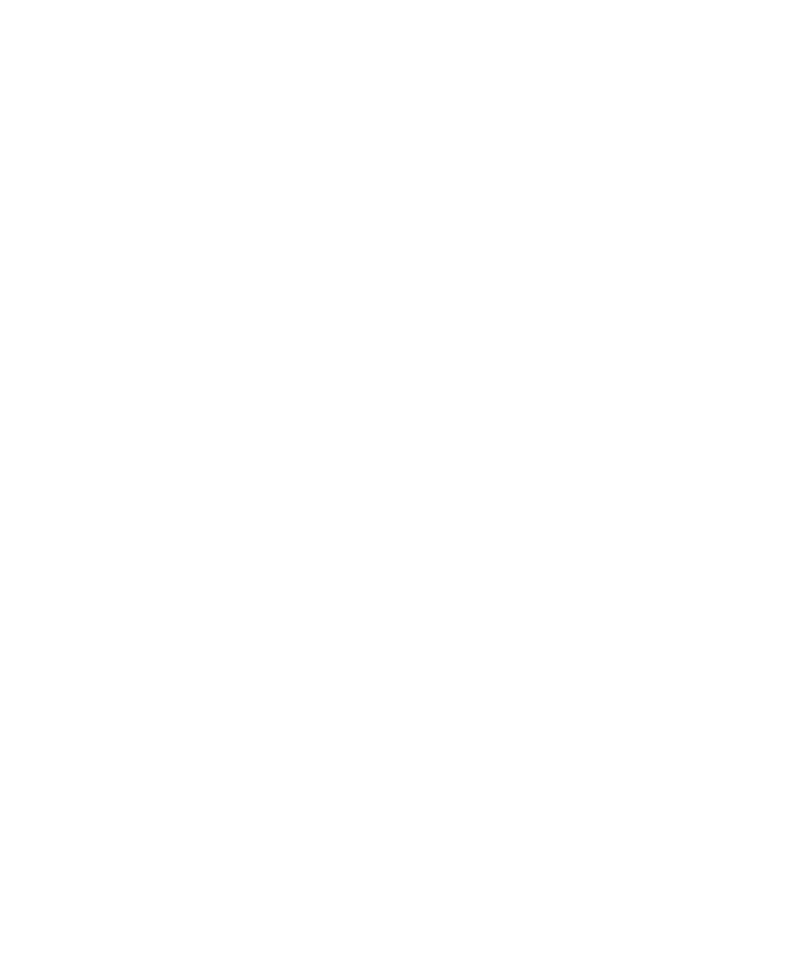
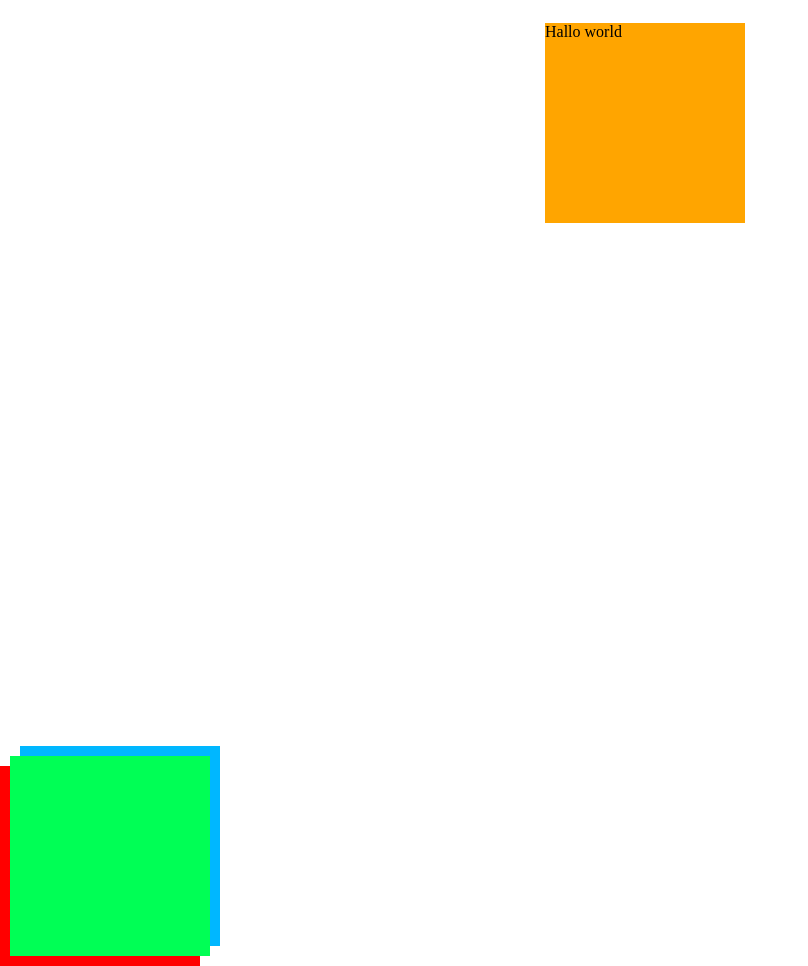
Before and after one commit to FBW32/uib-layout-break-out-the-flow-Majuszka, a plain HTML site: page index.html in a window 1280 px wide. Shown: the whole page, without its empty margins (0-808 px from the left). Before the commit the page ends 800 px from the top, so only its background shows below. Drawn offline with Linux system fonts and the light colour scheme.

Commit message:
task complated

```diff
--- a/index.html
+++ b/index.html
@@ -1,12 +1,16 @@
 <!DOCTYPE html>
 <html lang="en">
-<head>
-    <meta charset="UTF-8">
-    <meta name="viewport" content="width=device-width, initial-scale=1.0">
-    <meta http-equiv="X-UA-Compatible" content="ie=edge">
+  <head>
+    <meta charset="UTF-8" />
+    <meta name="viewport" content="width=device-width, initial-scale=1.0" />
+    <meta http-equiv="X-UA-Compatible" content="ie=edge" />
     <title>Document</title>
-    <link rel="stylesheet" href="style.css">
-</head>
-<body>
-</body>
+    <link rel="stylesheet" href="style.css" />
+  </head>
+  <body>
+    <div class="halloword"><p>Hallo world</p></div>
+    <div class="box-1"></div>
+    <div class="box-2"></div>
+    <div class="box-3"></div>
+  </body>
 </html>
--- a/style.css
+++ b/style.css
@@ -1,5 +1,42 @@
-html, body {
-    margin: 0;
-    padding: 0;
-    height: 100%;
+html,
+body {
+  margin: 0;
+  padding: 0;
+  height: 100%;
 }
+.halloword {
+  width: 200px;
+  height: 200px;
+  background-color: orange;
+  margin: 0 auto;
+  left: 500px;
+  position: relative;
+  left: 5px;
+  top: 7px;
+}
+.box-1 {
+  height: 200px;
+  width: 200px;
+  background-color: red;
+  position: relative;
+  top: 550px;
+  z-index: 0;
+}
+.box-2 {
+  height: 200px;
+  width: 200px;
+  background-color: rgb(0, 255, 85);
+  position: relative;
+  top: 340px;
+  z-index: 2;
+  left: 10px;
+}
+.box-3 {
+  background-color: rgb(0, 183, 255);
+  height: 200px;
+  width: 200px;
+  position: relative;
+  top: 130px;
+  z-index: 1;
+  left: 20px;
+}
```
